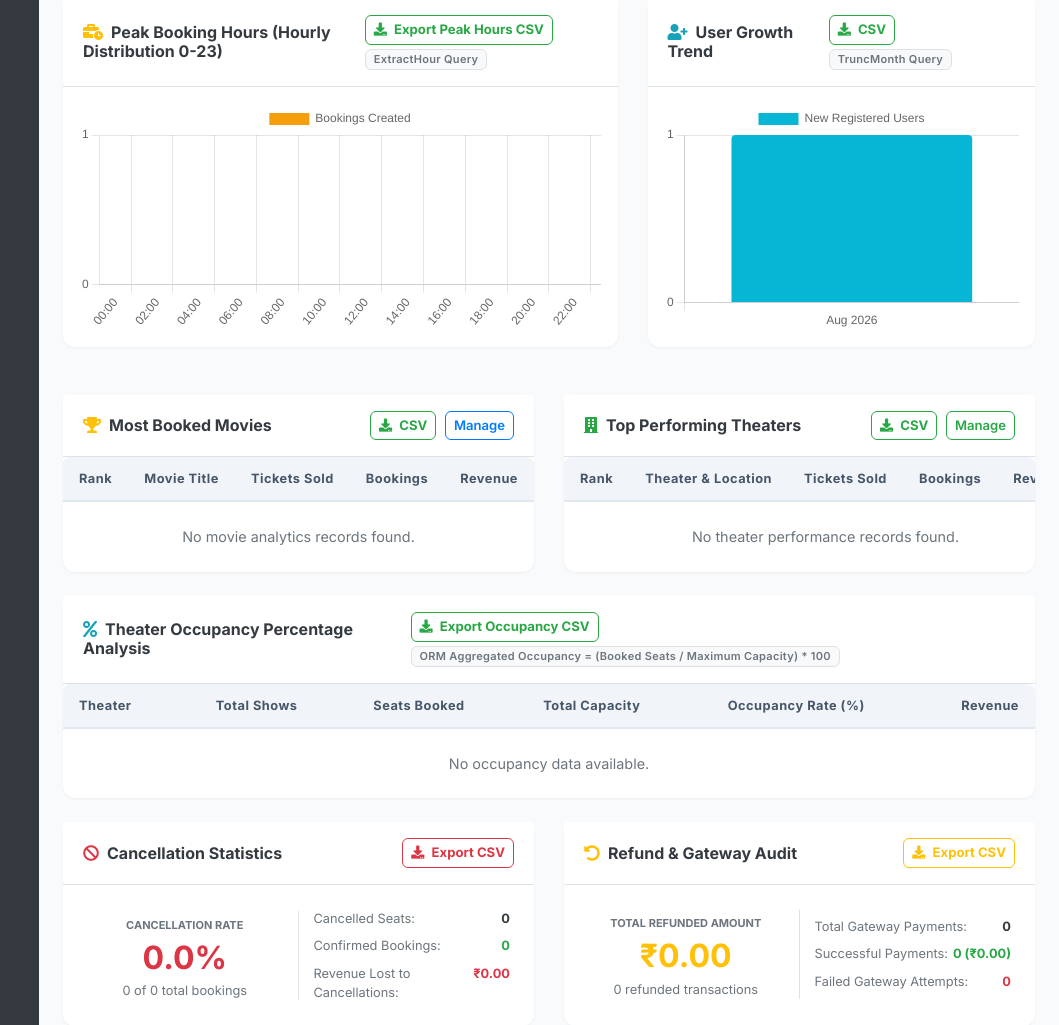
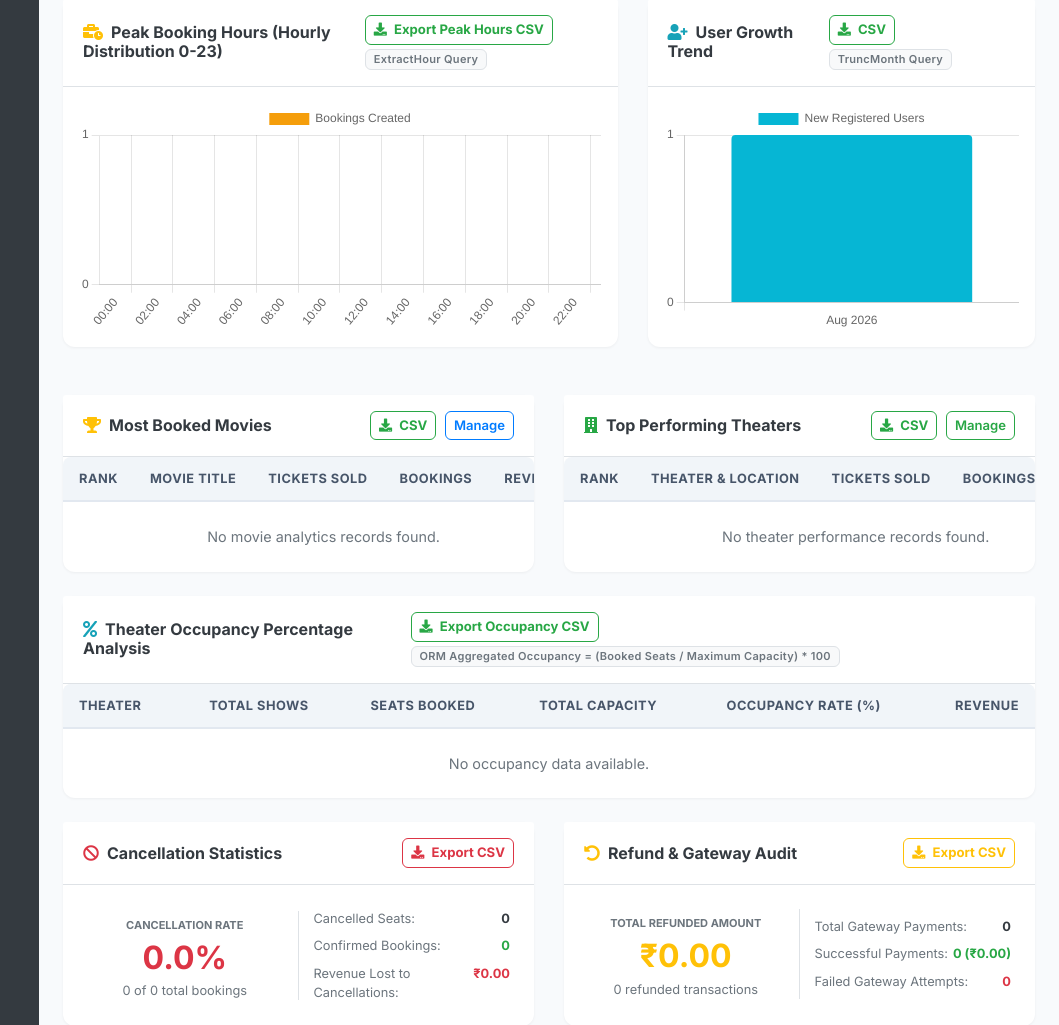
Before and after one commit to sid551/BMS-Clone, a Django app: page /movies/manage/ in a window 1280 px wide. Shown: the part 1056-2081 px from the top of the page, without its empty margins (221-1280 px from the left). Run offline with Django 5.2, Linux system fonts and the light colour scheme; the visitor is signed in with stand-in values (Sample User, id 1); data comes from the database, SQL or seed files in the repository; data that the repository does not hold is empty; parts of the project's set-up code (start-up, migrations or seed data) failed here and were passed over; some libraries are stand-ins or nearby versions.

Commit message:
New Changes

```diff
--- a/templates/movies/custom_admin/base_admin.html
+++ b/templates/movies/custom_admin/base_admin.html
@@ -94,7 +94,7 @@
       color: #475569;
       font-weight: 700;
       font-size: 0.8rem;
-      text-uppercase: uppercase;
+      text-transform: uppercase;
       letter-spacing: 0.5px;
       border-bottom: 2px solid var(--admin-border);
       padding: 0.75rem 1rem;
```
